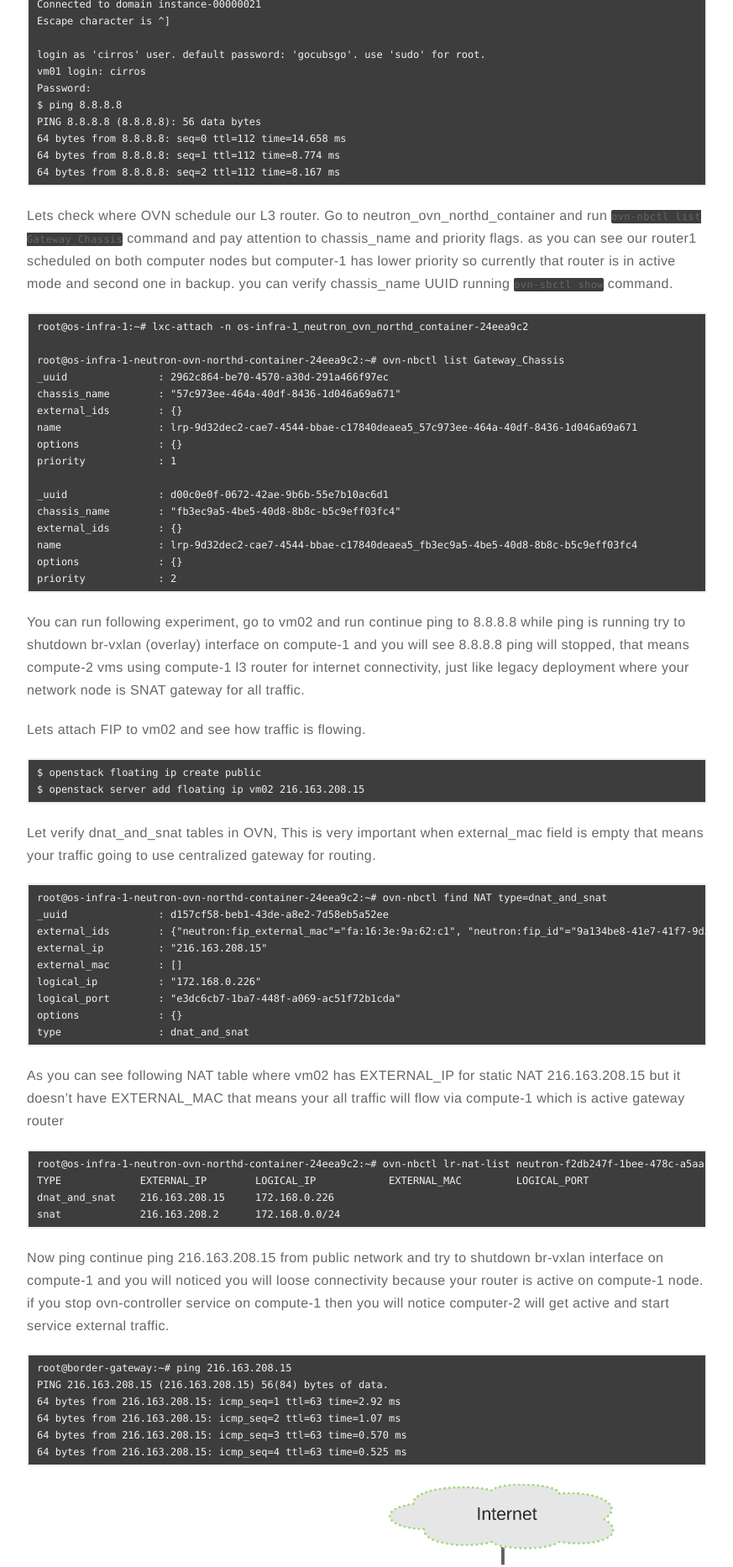
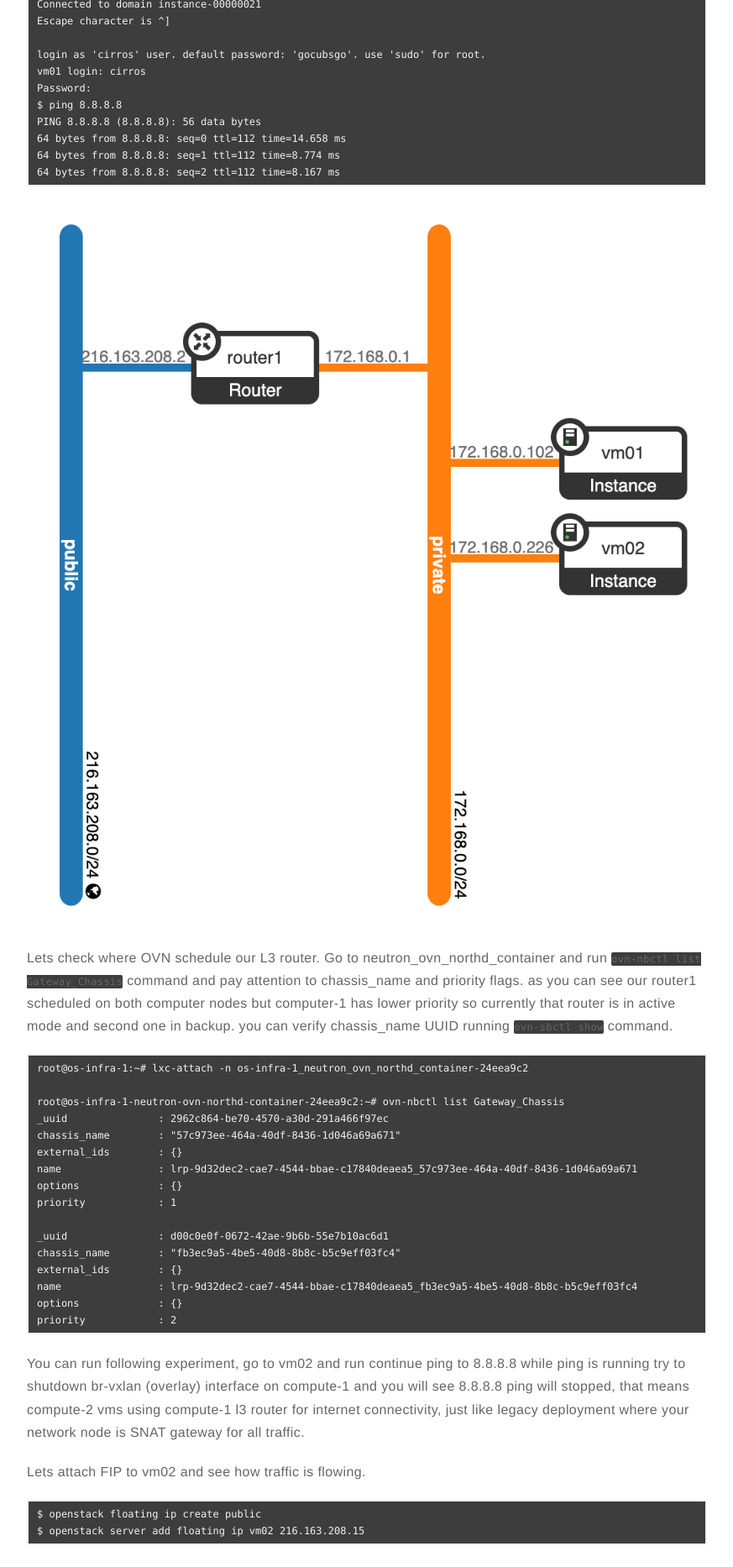
Before and after one commit to satishdotpatel/satishdotpatel.github.io, a Jekyll site: the page built from _posts/2021-04-08-openstack-ansible-ovn-deployment-part2.markdown, in a window 1280 px wide. Shown: the part 2370-4236 px from the top of the page at 84% size, without its empty margins (203-1076 px from the left). Built offline with Jekyll 4.4.1, drawn with Linux system fonts in a browser that asks for light colours; comment, search, counter and statistics services are not loaded.

Commit message:
ovn part-2

````diff
--- a/_posts/2021-04-08-openstack-ansible-ovn-deployment-part2.markdown
+++ b/_posts/2021-04-08-openstack-ansible-ovn-deployment-part2.markdown
@@ -123,6 +123,8 @@
 64 bytes from 8.8.8.8: seq=2 ttl=112 time=8.167 ms
 ```
 
+![<img>](/assets/images/2021-03-29-openstack-ansible-ovn-deployment/ovn-l3.png)
+
 Lets check where OVN schedule our L3 router. Go to neutron_ovn_northd_container and run `ovn-nbctl list Gateway_Chassis` command and pay attention to chassis_name and priority flags. as you can see our router1 scheduled on both computer nodes but computer-1 has lower priority so currently that router is in active mode and second one in backup. you can verify chassis_name UUID running `ovn-sbctl show` command.
 
 ```
````
Also changed, not shown: assets/images/2021-03-29-openstack-ansible-ovn-deployment/ovn-l3.png (added).
